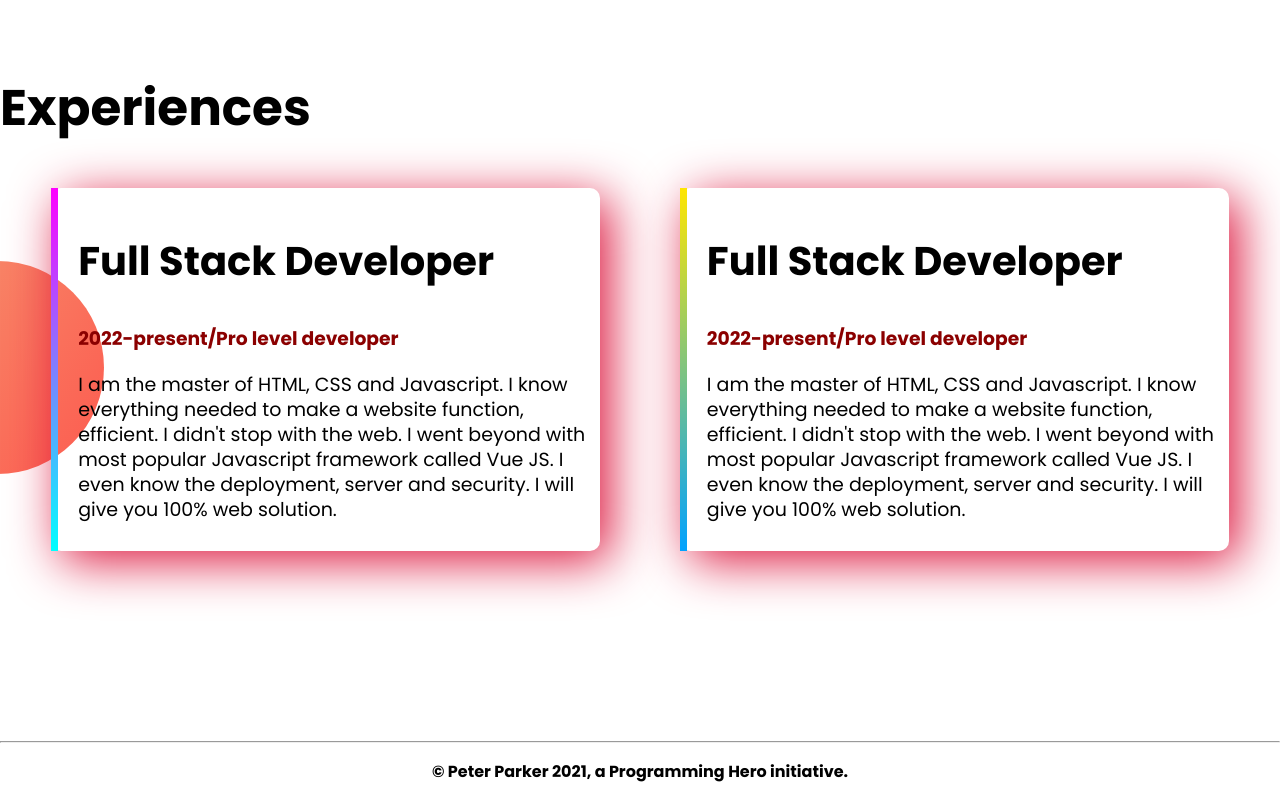
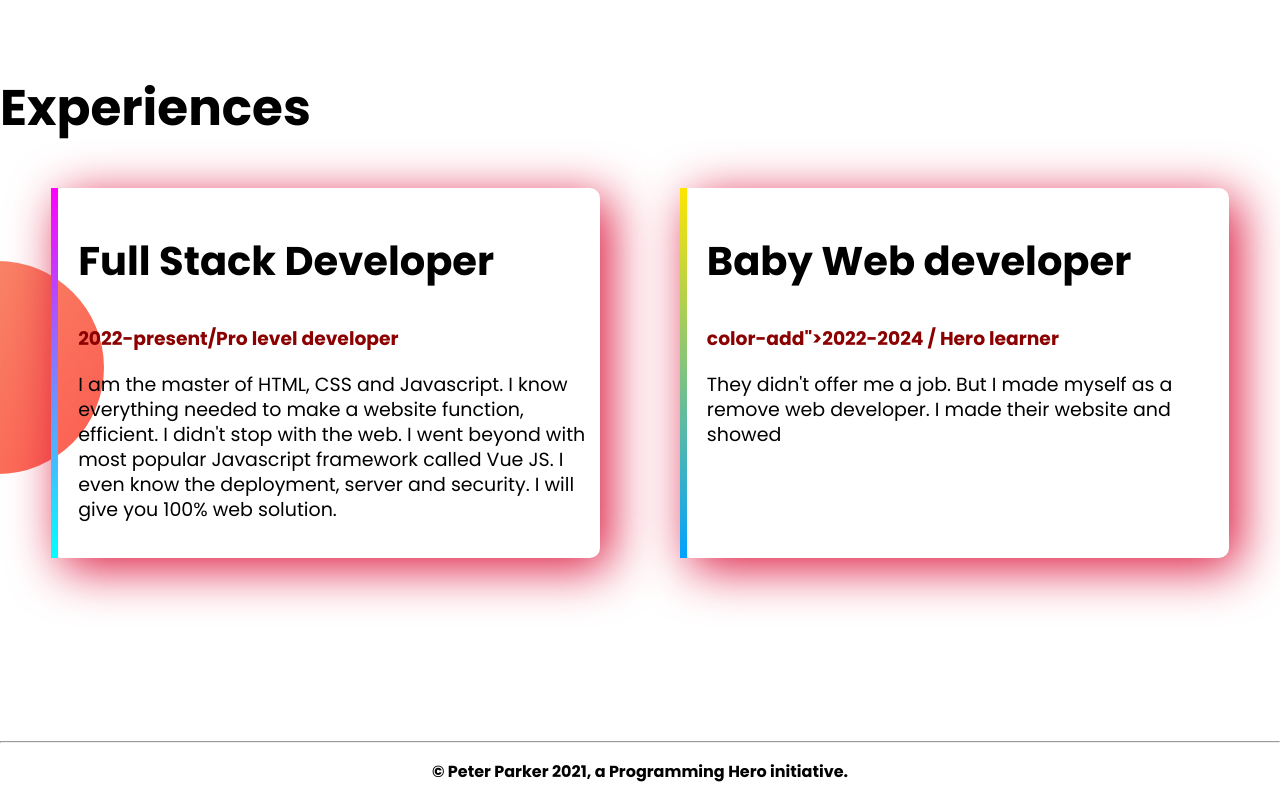
Before and after one commit to DeveloperFarhad/web-portfolio, a plain HTML site: page index.html in a window 1280 px wide. Shown: the part 1269-2069 px from the top of the page. Drawn offline with Linux system fonts and the light colour scheme.

Commit message:
Finished my first website

```diff
--- a/index.html
+++ b/index.html
@@ -65,12 +65,10 @@
           <div id="SBr" class="halfWrapperA">
               <div class="Sbanner">
 
-                    <h2>Full Stack Developer</h2>
-                    <h3 class="SBcolor">2022-present/Pro level developer</h3>
-                    <p>I am the master of HTML, CSS and Javascript. I know everything needed to make a website function,
-                        efficient. I didn't stop with the web. I went beyond with most popular Javascript framework called
-                        Vue
-                        JS. I even know the deployment, server and security. I will give you 100% web solution.</p>
+                    <h2>Baby Web developer</h2>
+                    <h3 class="SBcolor">color-add">2022-2024 / Hero learner</h3>
+                    <p>They didn't offer me a job. But I made myself as a remove web developer. I made their website and
+                    showed</p>
               </div>
           </div>
       </div>
--- a/style.css
+++ b/style.css
@@ -93,8 +93,8 @@ h2{
     .halfWrapper{
         border:0px;
         width:40%;
+        height:350px;
         margin-left:4%;
-
         border-radius:10px;
         box-shadow: 10px 10px 50px  crimson;
         padding:10px;
@@ -106,6 +106,7 @@ h2{
         border:0px;
         width:40%;
         margin-right:4%;
+        height:350px;
 
         border-radius:10px;
         box-shadow: 10px 10px 50px  crimson;
```
